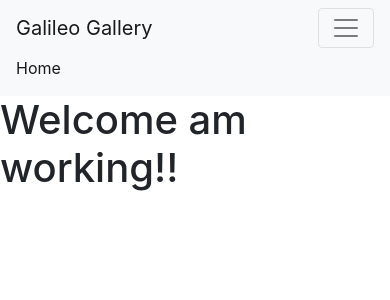
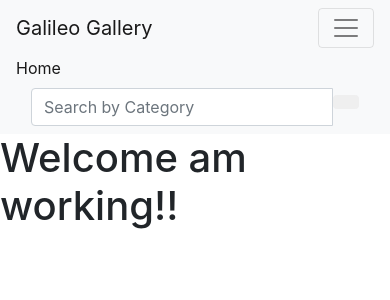
Before and after one commit to tonyguthiga/gallery, a Django app: page / in a window 390 px wide, after a click that opens the changed part. Shown: the top 300 px of the page. Run offline with Django 3.2, Linux system fonts and the light colour scheme; some libraries are stand-ins or nearby versions.

Commit message:
add link to css add search form

```diff
--- a/gallery/templates/base.html
+++ b/gallery/templates/base.html
@@ -1,3 +1,4 @@
+{% load static %}
 <!DOCTYPE html>
 <html lang="en">
 <head>
@@ -9,7 +10,10 @@
     <title>Galileo Gallery</title>
     {% endif %}
 
+    {% block styles %}
     <link rel="stylesheet" href="https://stackpath.bootstrapcdn.com/bootstrap/4.1.3/css/bootstrap.min.css" integrity="sha384-MCw98/SFnGE8fJT3GXwEOngsV7Zt27NXFoaoApmYm81iuXoPkFOJwJ8ERdknLPMO" crossorigin="anonymous">
+    <link rel="stylesheet" href="{% static 'css/index.css' %}">
+    {% endblock %}
 </head>
 <body>
     <nav class="navbar navbar-expand-lg navbar-light bg-light">
@@ -25,6 +29,18 @@
                   <a class="nav-link" href="{% url 'index' %}">Home</a>
                 </li>
               </ul>
+              <!-- Adding a search form  -->
+            <div class="col-sm-4 col-md-4 navbar-right">
+                <form class="navbar-form" role="search" action="{% url 'search_results' %}">
+                <div class="input-group">
+                    <input type="text" class="form-control" placeholder="Search by Category" name="category">
+                    <div class="input-group-btn">
+                    <button class="btn btn-default" type="submit"><i class="glyphicon glyphicon-search"></i></button>
+                    </div>
+                </div>
+                </form>
+            </div>
+              <!-- search form end -->
             </div>
         </div>
     </nav>
```
